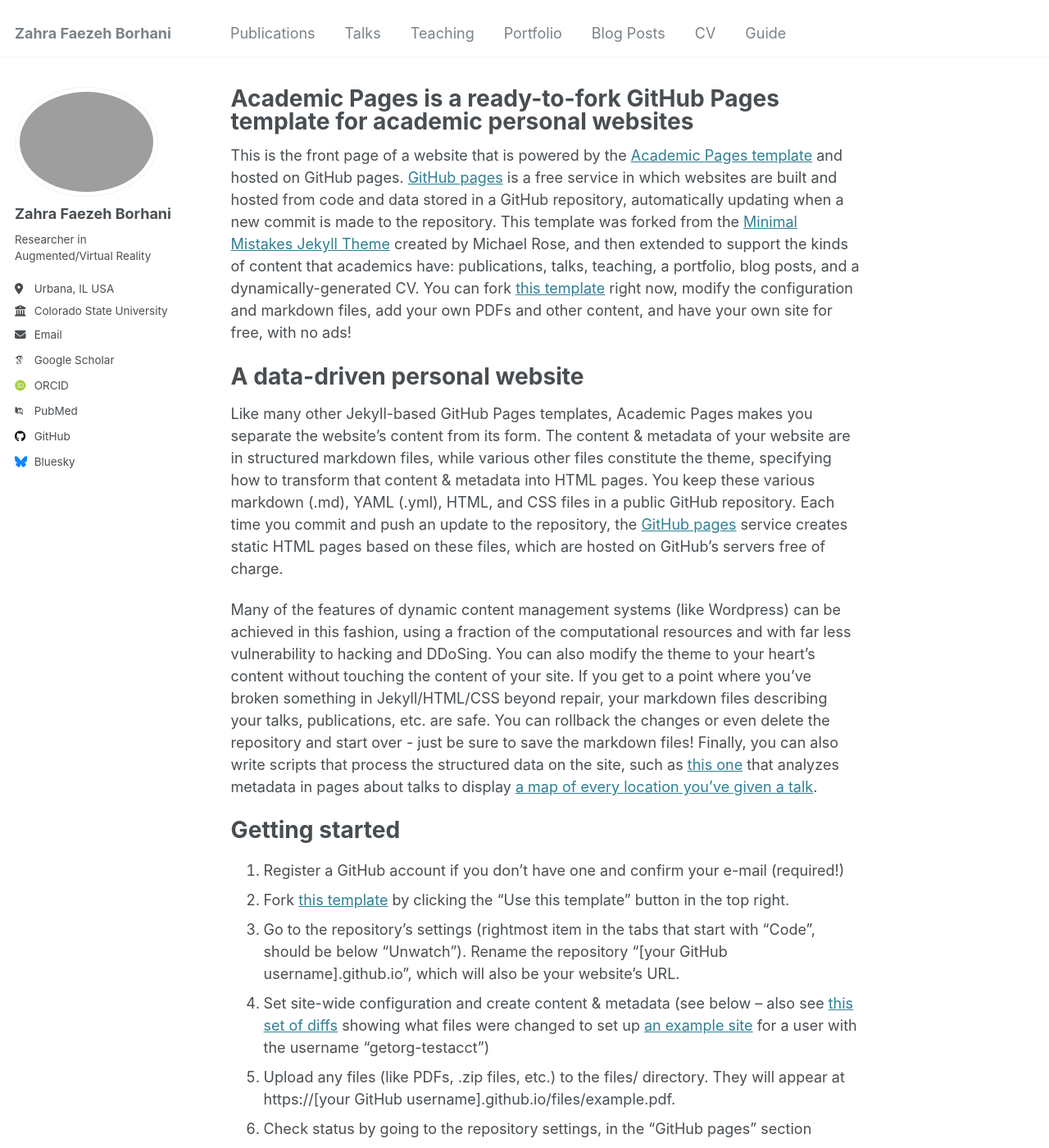
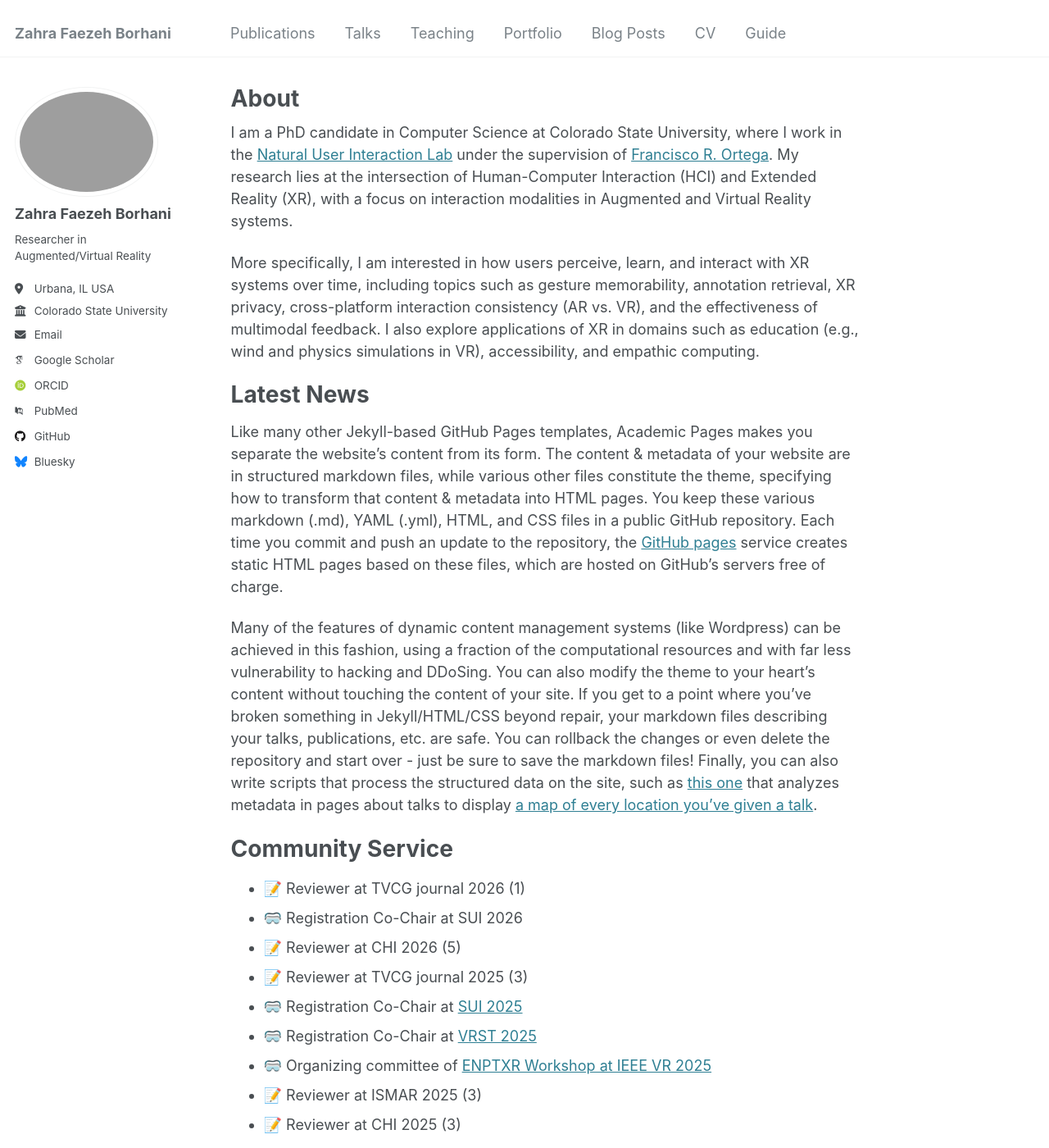
Before and after one commit to faezehborhani/faezehborhani.github.io, a Jekyll site: the page built from _pages/about.md, in a window 1280 px wide and 1400 px high. Shown: the whole window at 82% size. Built offline with Jekyll 4.4.1, drawn with Linux system fonts in a browser that asks for light colours; some web fonts are replaced; some of the changed text lies outside the part shown.

Commit message:
update website

```diff
--- a/_pages/about.md
+++ b/_pages/about.md
@@ -1,23 +1,49 @@
 ---
 permalink: /
-title: "Academic Pages is a ready-to-fork GitHub Pages template for academic personal websites"
+title: "About"
 author_profile: true
 redirect_from:
   - /about/
   - /about.html
 ---
 
-This is the front page of a website that is powered by the [Academic Pages template](https://github.com/academicpages/academicpages.github.io) and hosted on GitHub pages. [GitHub pages](https://pages.github.com) is a free service in which websites are built and hosted from code and data stored in a GitHub repository, automatically updating when a new commit is made to the repository. This template was forked from the [Minimal Mistakes Jekyll Theme](https://mmistakes.github.io/minimal-mistakes/) created by Michael Rose, and then extended to support the kinds of content that academics have: publications, talks, teaching, a portfolio, blog posts, and a dynamically-generated CV. You can fork [this template](https://github.com/academicpages/academicpages.github.io) right now, modify the configuration and markdown files, add your own PDFs and other content, and have your own site for free, with no ads!
+I am a PhD candidate in Computer Science at Colorado State University, where I work in the [Natural User Interaction Lab](https://nuilab.org/) under the supervision of  [Francisco R. Ortega](https://scholar.google.com/citations?user=AuBa0OAAAAAJ&hl=en). My research lies at the intersection of Human-Computer Interaction (HCI) and Extended Reality (XR), with a focus on interaction modalities in Augmented and Virtual Reality systems.
 
-A data-driven personal website
+More specifically, I am interested in how users perceive, learn, and interact with XR systems over time, including topics such as gesture memorability, annotation retrieval, XR privacy, cross-platform interaction consistency (AR vs. VR), and the effectiveness of multimodal feedback. I also explore applications of XR in domains such as education (e.g., wind and physics simulations in VR), accessibility, and empathic computing.
+
+Latest News
 ======
 Like many other Jekyll-based GitHub Pages templates, Academic Pages makes you separate the website's content from its form. The content & metadata of your website are in structured markdown files, while various other files constitute the theme, specifying how to transform that content & metadata into HTML pages. You keep these various markdown (.md), YAML (.yml), HTML, and CSS files in a public GitHub repository. Each time you commit and push an update to the repository, the [GitHub pages](https://pages.github.com/) service creates static HTML pages based on these files, which are hosted on GitHub's servers free of charge.
 
 Many of the features of dynamic content management systems (like Wordpress) can be achieved in this fashion, using a fraction of the computational resources and with far less vulnerability to hacking and DDoSing. You can also modify the theme to your heart's content without touching the content of your site. If you get to a point where you've broken something in Jekyll/HTML/CSS beyond repair, your markdown files describing your talks, publications, etc. are safe. You can rollback the changes or even delete the repository and start over - just be sure to save the markdown files! Finally, you can also write scripts that process the structured data on the site, such as [this one](https://github.com/academicpages/academicpages.github.io/blob/master/talkmap.ipynb) that analyzes metadata in pages about talks to display [a map of every location you've given a talk](https://academicpages.github.io/talkmap.html).
 
-Getting started
+Community Service
 ======
-1. Register a GitHub account if you don't have one and confirm your e-mail (required!)
+- 📝 Reviewer at TVCG journal 2026 (1)
+- 🥽 Registration Co-Chair at SUI 2026
+- 📝 Reviewer at CHI 2026 (5)
+- 📝 Reviewer at TVCG journal 2025 (3)
+- 🥽 Registration Co-Chair at [SUI 2025](https://sui.acm.org/2025/committee-members/)
+- 🥽 Registration Co-Chair at [VRST 2025](https://vrst.acm.org/vrst2025/index.php/committee/)
+- 🥽 Organizing committee of [ENPTXR Workshop at IEEE VR 2025](https://www.xrprototyping.com/)
+- 📝 Reviewer at ISMAR 2025 (3)
+- 📝 Reviewer at CHI 2025 (3)
+- 🥽 Organizing committee of [ENPTXR Workshop at IEEE VR 2024](https://www.xrprototyping.com/)
+- 📝 Reviewer at GI 2024 (2)
+- 📝 Reviewer at ISMAR 2024 (2)
+- 📝 Reviewer at IEEE VR 2024 (1)
+- 🥽 Organizing committee of [ENPTXR at IEEE VR 2023](https://www.xrprototyping.com/)
+- 📝 Reviewer at SUI 2023 (2)
+- 📝 Reviewer at ISMAR 2023 (1)
+- 📝 Reviewer at Frontiers 2022 (2)
+- 📝 Reviewer at ISMAR 2022 (1)
+- 📝 Reviewer at ISS 2022 (1)
+- 🥽 Organizing committee of [ACM SUI 2021](https://sui.acm.org/2021-testing/)
+- 📝 Reviewer at ISMAR 2021 (2)
+- 📝 Reviewer at IEEE VR 2021 (1)
+- 📝 Reviewer at CHI LBW 2021 (1)
+- 🥽 Organizing committee of [DISCE at IEEE VR 2021](https://sites.google.com/view/disce)
+- 🤝 Organizing Committee of Graduate poster session, CS CSU, Spring 2019
 1. Fork [this template](https://github.com/academicpages/academicpages.github.io) by clicking the "Use this template" button in the top right.
 1. Go to the repository's settings (rightmost item in the tabs that start with "Code", should be below "Unwatch"). Rename the repository "[your GitHub username].github.io", which will also be your website's URL.
 1. Set site-wide configuration and create content & metadata (see below -- also see [this set of diffs](http://archive.is/3TPas) showing what files were changed to set up [an example site](https://getorg-testacct.github.io) for a user with the username "getorg-testacct")
```
